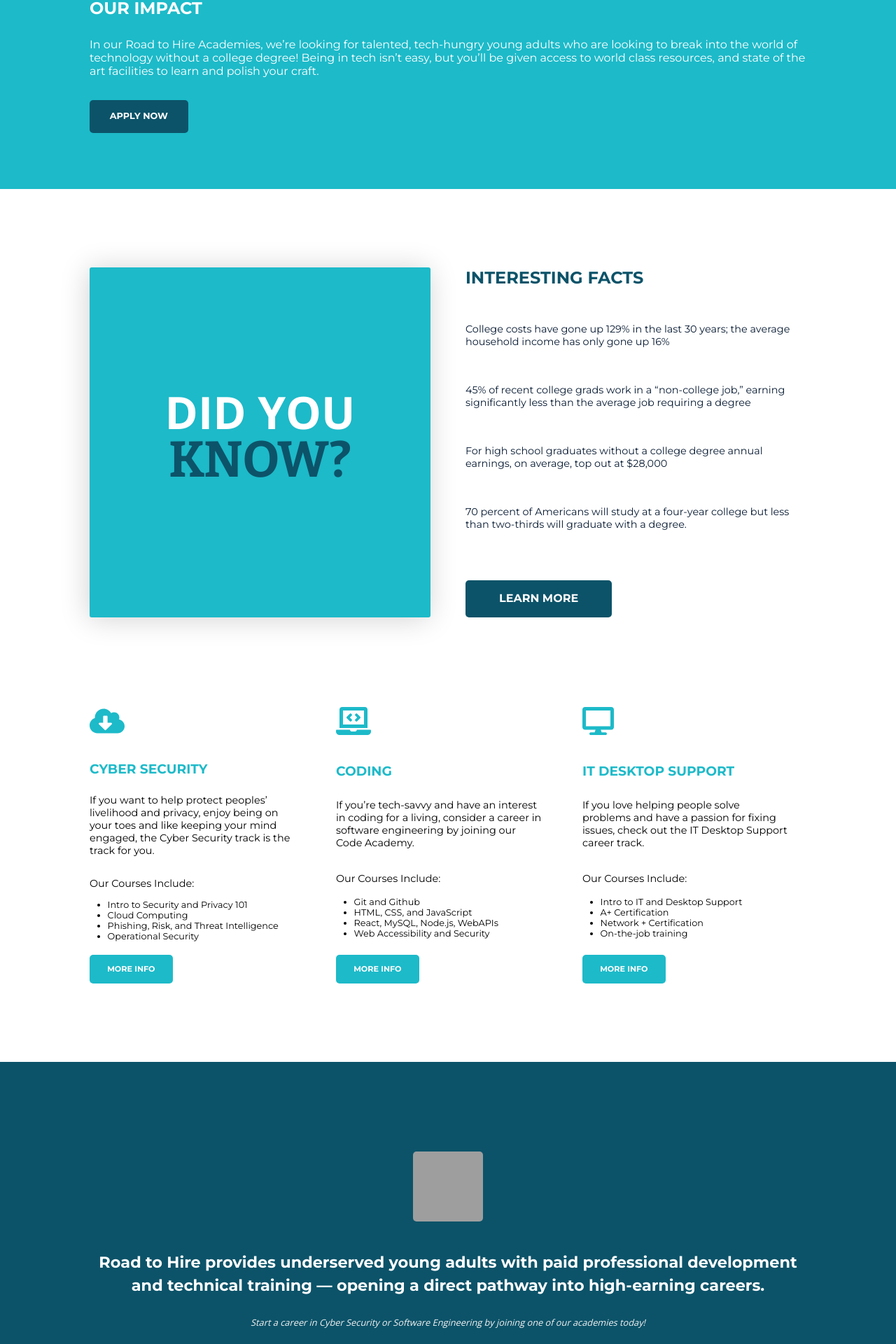
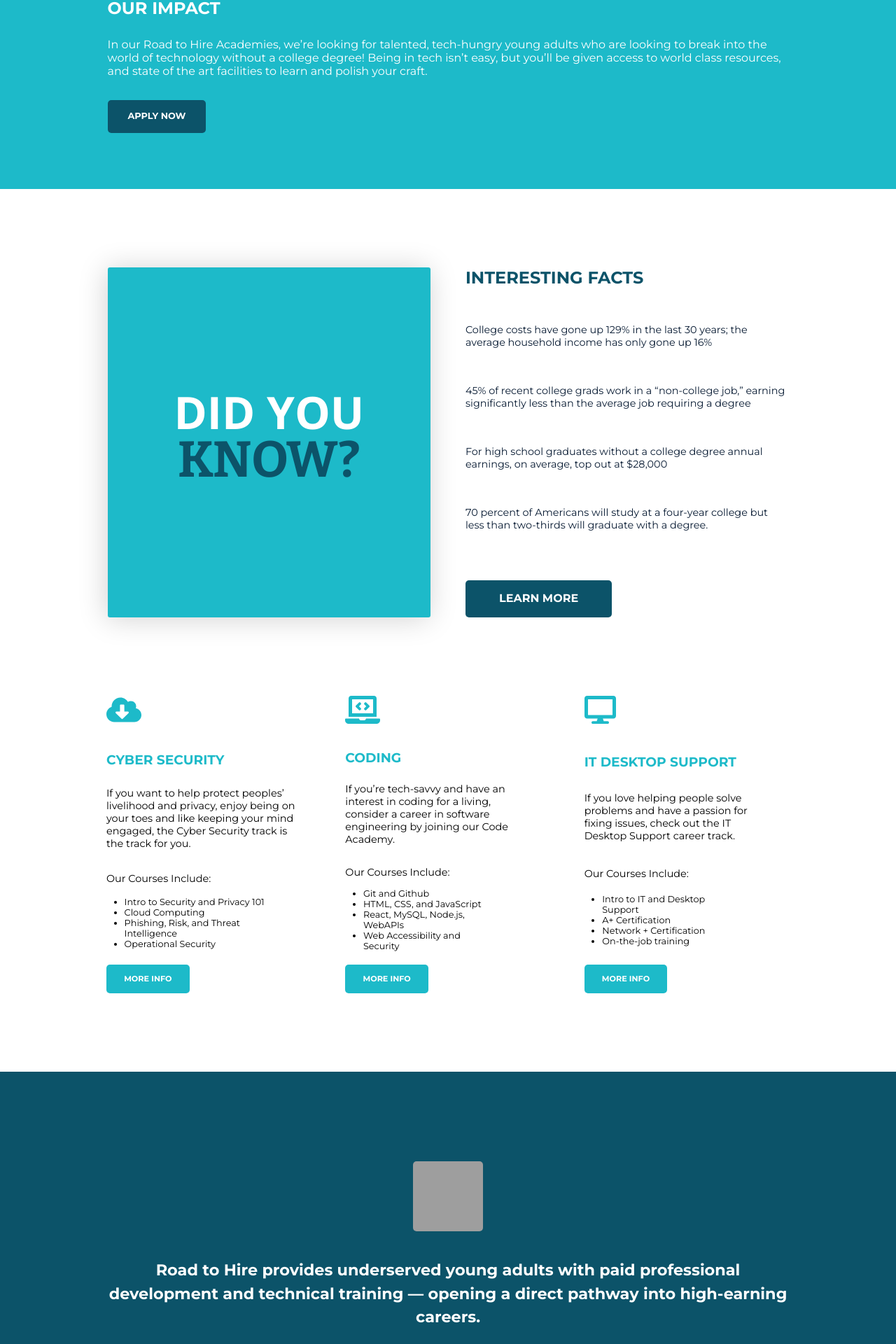
Before and after one commit to Tivler/roadtohire-clone, a React (Create React App) app: page / in a window 1280 px wide. Shown: the part 869-2789 px from the top of the page at 70% size. Built offline with nearby package versions, Linux system fonts and the light colour scheme; grey boxes are pictures that could not be loaded.

Commit message:
finished initial home components

```diff
--- a/src/components/core/Footer/Footer.jsx
+++ b/src/components/core/Footer/Footer.jsx
@@ -38,7 +38,6 @@ const Footer = () => {
 
             <div className="copyright">
                 <p className="copyright__text">Copyright &copy; Road To Hire</p>
-                <p className="copyright__updated">Last updated: August 2019</p>
             </div>
         </footer>
     </>
--- a/src/components/core/Footer/_Footer.scss
+++ b/src/components/core/Footer/_Footer.scss
@@ -3,6 +3,7 @@
     background-color: #fff;
     color: rgba(8,27,51,.8);
     font-family: 'Montserrat';
+    min-width: 300px;
 
     &__heading {
         text-align: center;
@@ -26,10 +27,20 @@
             width: 100%;
             justify-content: center;
             margin-bottom: 1%;
+
+            @media only screen and (max-width: 750px) {
+                margin-top: 5%;
+                flex-direction: column;
+                align-items: center;
+            }
         }
 
         &--item {
             list-style-type: none;
+
+            @media only screen and (max-width: 750px) {
+               padding: 0 !important;
+            }
 
             &:first-child {
                 padding-right: 25px;
@@ -133,9 +144,4 @@
         font-size: 55%;
         opacity: 0.7;
     }
-
-    &__updated {
-        font-size: 25%;
-        opacity: 0.7;
-    }
 }
--- a/src/components/feature/CardSection/_CardSection.scss
+++ b/src/components/feature/CardSection/_CardSection.scss
@@ -1,7 +1,19 @@
 .cards {
     display: flex;
-    justify-content: center;
-    padding: 8em 0 7em 0;
-    max-width: 82em;
+    padding: 7em 0 7em 0;
+    justify-content: space-around;
+    width: 60%;
+    max-width: 1700px;
+    min-width: 300px;
     margin: 0 auto;
+
+    @media only screen and (max-width: 1800px) {
+        width: 80%;
+    }
+
+    @media only screen and (max-width: 1025px) {
+        flex-direction: column;
+        align-items: flex-start;
+        width: 70%;
+    }
 }
--- a/src/components/feature/ContentDivider/_ContentDivider.scss
+++ b/src/components/feature/ContentDivider/_ContentDivider.scss
@@ -5,12 +5,24 @@
     background-color: #0c5369;
 
     &--wrapper {
-        max-width: 65em;
-        width: calc(100% - 8em);
+        max-width: 1700px;
+        width: 60%;
         margin: 0 auto;
         display: flex;
         flex-direction: column;
         line-height: 1.5;
+
+        @media only screen and (max-width: 1800px) {
+            width: 76%;
+        }
+
+         @media only screen and (max-width: 1025px) {
+             width: 70%;
+         }
+
+         @media only screen and (max-width: 500px) {
+            min-width: 300px;
+        }
     }
 
     &__icon {
@@ -27,6 +39,14 @@
         font-size: 1.4em;
         color: #fff;
         margin-bottom: 2.5%;
+
+        @media only screen and (max-width: 1025px) {
+            font-size: 1.1em;
+        }
+
+        @media only screen and (max-width: 750px) {
+            font-size: 1em;
+        }
     }
 
     &__subhead {
@@ -36,6 +56,10 @@
         text-align: center;
         color: #f4f4f4;
         margin-bottom: 3%;
+
+        @media only screen and (max-width: 750px) {
+            margin-bottom: 7%;
+        }
     }
 
     &__button {
--- a/src/components/feature/Info/_Info.scss
+++ b/src/components/feature/Info/_Info.scss
@@ -1,15 +1,15 @@
 .info {
     margin: 0 auto;
     padding: 7em 0 0 0;
-    width: 65%;
+    width: 60%;
     max-width: 1700px;
 
-    @media only screen and (max-width: 1325px) {
-        width: 80%;
+    @media only screen and (max-width: 1800px) {
+        width: 76%;
     }
 
     @media only screen and (max-width: 1025px) {
-        width: 65%;
+        width: 70%;
     }
 
     @media only screen and (max-width: 1025px) {
--- a/src/components/feature/Mission/_Mission.scss
+++ b/src/components/feature/Mission/_Mission.scss
@@ -4,16 +4,16 @@
     background-color: #1dbac9;
 
     &--wrapper {
-        width: 65%;
+        width: 60%;
         max-width: 1700px;
         margin: 0 auto;
 
-        @media only screen and (max-width: 1325px) {
-            width: 80%;
-         }
+        @media only screen and (max-width: 1800px) {
+            width: 76%;
+        }
 
          @media only screen and (max-width: 1025px) {
-             width: 65%;
+             width: 70%;
          }
 
          @media only screen and (max-width: 500px) {
--- a/src/components/feature/VideoHero/VideoHero.jsx
+++ b/src/components/feature/VideoHero/VideoHero.jsx
@@ -4,8 +4,8 @@ import './_VideoHero.scss';
 const VideoHero = () => {
     return (
         <>
-        <section className="section">
-            <video className="section__video" src="videos/rthvid.mp4" autoPlay muted loop></video>
+        <section className="mainhero">
+            <video className="mainhero__video" src="videos/rthvid.mp4" autoPlay muted loop></video>
         </section>
         </>
     )
--- a/src/components/feature/VideoHero/_VideoHero.scss
+++ b/src/components/feature/VideoHero/_VideoHero.scss
@@ -1,4 +1,4 @@
-.section {
+.mainhero {
     display: flex;
     justify-content: center;
     padding-top: 320px;
@@ -26,5 +26,9 @@
         @media only screen and (max-width: 650px) {
             width: 450px;
         }
+
+        @media only screen and (max-width: 450px) {
+            display: none;
+        }
     }
 }
--- a/src/components/layout/Card/_Card.scss
+++ b/src/components/layout/Card/_Card.scss
@@ -1,11 +1,15 @@
 .card {
-    width: 25%;
-    display: inline-block;
+    width: inherit;
     font-family: 'Montserrat' , sans-serif;
-    margin: 0 1em;
     display: flex;
     flex-direction: column;
     justify-content: space-between;
+    margin: 0 1.5rem;
+
+    @media only screen and (max-width: 1025px) {
+        margin: 0 0 17% 0;
+        width: 100%;
+    }
 
     &__icon {
         font-size: 2.5em;
@@ -19,22 +23,29 @@
         margin: 0 0 1em 0;
         color: #1dbac9;
         text-transform: uppercase;
+        width: fit-content;
     }
 
     &__content {
         font-size: .9em;
         margin-bottom: 2em;
         width: 92%;
+
+        @media only screen and (max-width: 1025px) {
+            width: 100%;
+        }
     }
 
     &__label {
         font-size: .9em;
         margin-bottom: 1em;
+        width: fit-content;
     }
 
     &__list {
         font-size: .8em;
         margin:0 0 1.5em 2em;
+        width: fit-content;
 
         &--item {
             width: 90%;
```
